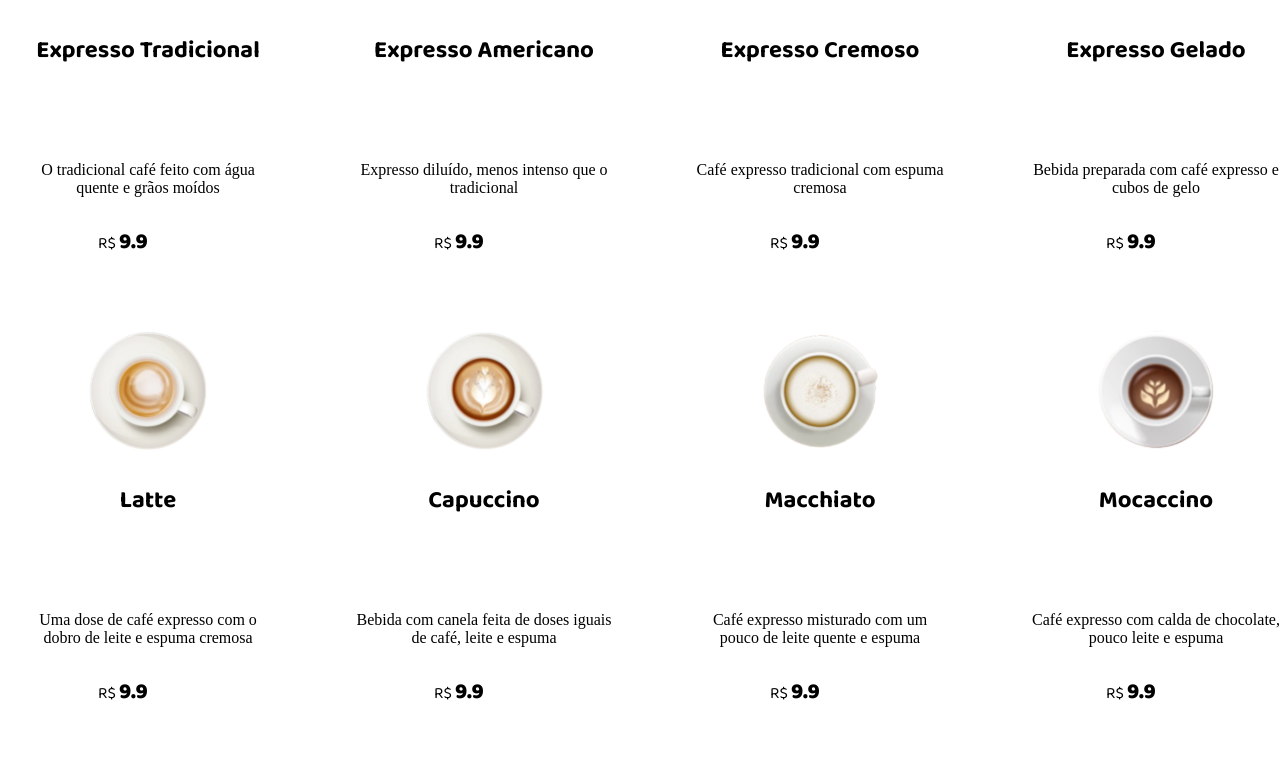
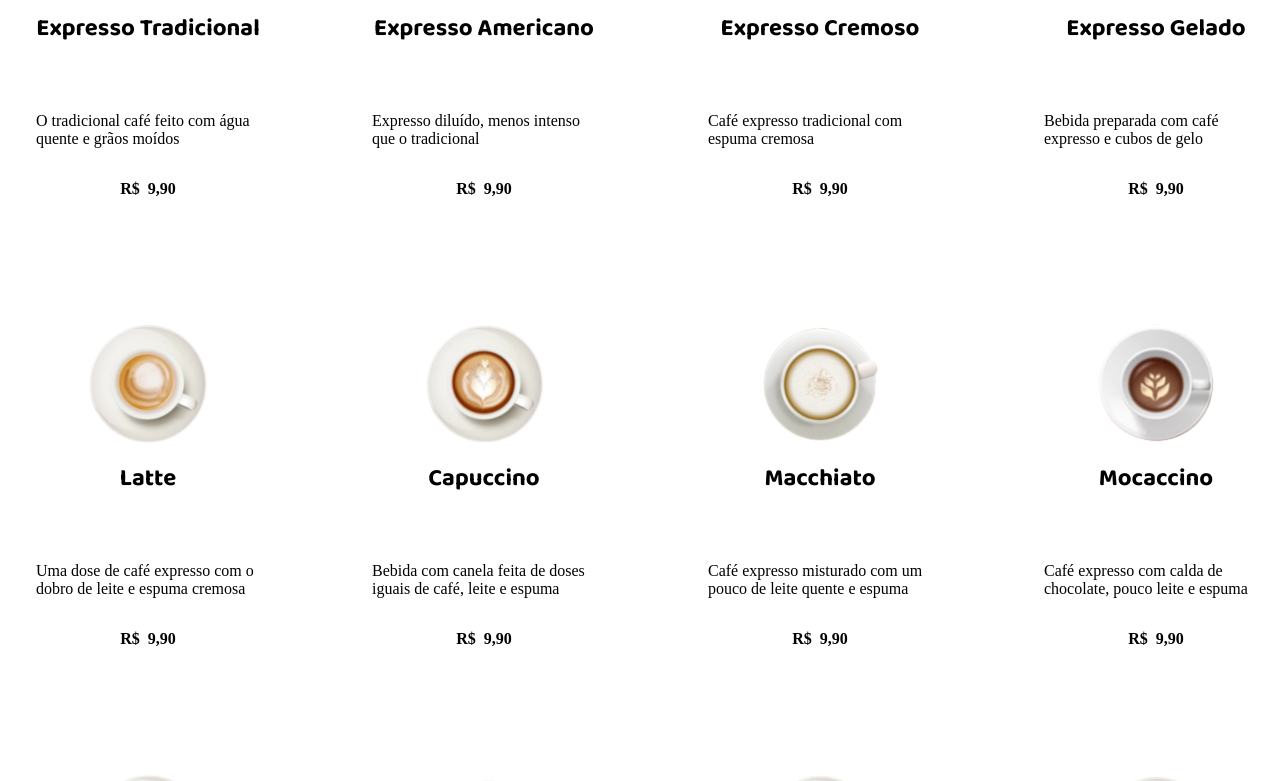
Before and after one commit to gustavocanepa10/coffee-delivery, a React (Vite) app: page / in a window 1280 px wide. Shown: the part 939-1720 px from the top of the page. Built offline with nearby package versions, Linux system fonts and the light colour scheme; the HTML template or start-up script is replaced by a standard one.

Commit message:
change : working on component composition

```diff
--- a/src/components/Card/Card.tsx
+++ b/src/components/Card/Card.tsx
@@ -24,6 +24,11 @@ export function Card({ src, description, title, price }: CardProps) {
 
     const {addToList} = useContext(DataContext)
 
+    const priceFormatted = price.toLocaleString("pt-BR", {
+      style : "currency",
+      currency : "BRL"
+    })
+
 
   return (
     <li className={styles.cardContainer}>
@@ -31,18 +36,16 @@ export function Card({ src, description, title, price }: CardProps) {
 
       <div className={styles.main}>
         <h2>{title}</h2>
-      </div>
-
-      <div className={styles.description}>{description}</div>
-
-      <div className={styles.buy}>
         <span>
-          R$ <strong>{price}</strong>
+          {description}
         </span>
 
-        {/* <div className={styles.counter}>
-          <ButtonCount />
-        </div> */}
+
+        <div className={styles.price}>
+
+          <p>
+          R$ <strong>{priceFormatted.replace("R$", "")}</strong>
+        </p>
 
         <NavLink to="/checkout">
           <button onClick={() => addToList({src,description,title,price})}   className={styles.cartButton}>
@@ -52,8 +55,21 @@ export function Card({ src, description, title, price }: CardProps) {
 
         </button>
         </NavLink>
+        </div>
+
 
       </div>
+
+
+
+
+
+
+
+
+
+
+
     </li>
   );
 }
```
